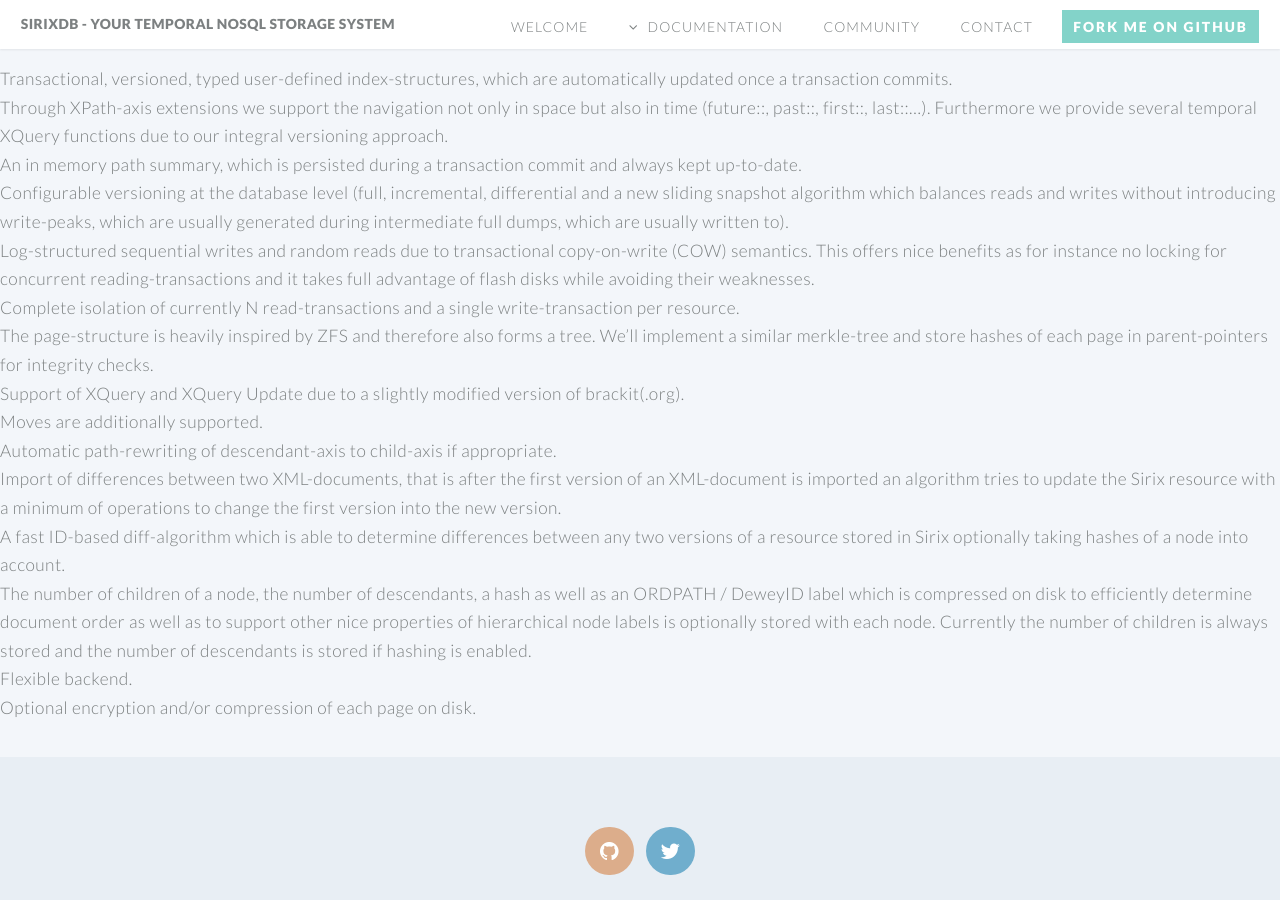
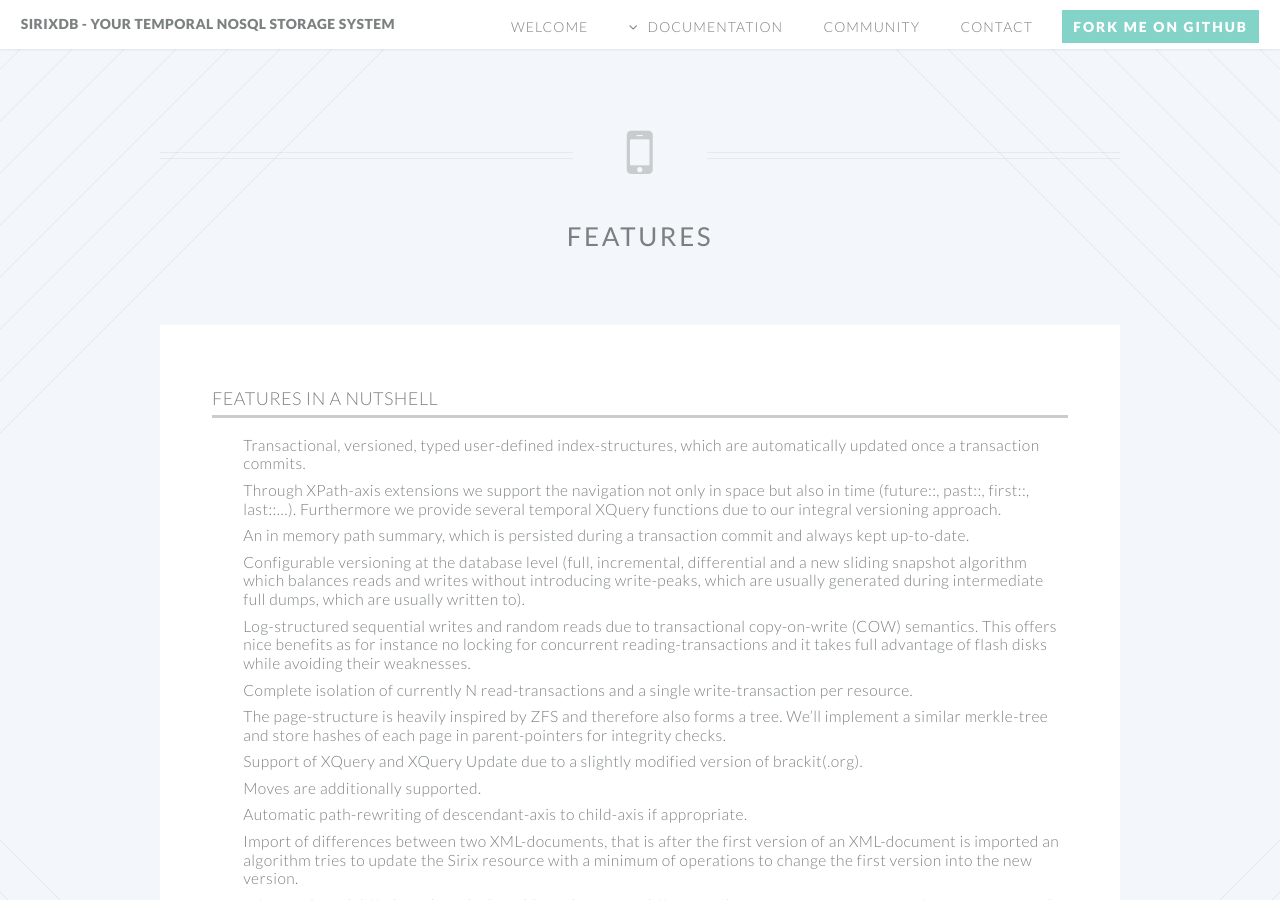
Before and after one commit to sirixdb/sirixdb.github.io, a Jekyll site: the page built from features.md, in a window 1280 px wide and 900 px high. Built offline with Jekyll 4.4.1, drawn with Linux system fonts in a browser that asks for light colours; our own code applies the rules of GitHub Pages for plain Markdown files.

Commit message:
Update features.md

```diff
--- a/features.md
+++ b/features.md
@@ -1,7 +1,9 @@
+---
+layout: documentation
+doctitle: Features
+---
 
-
-
-## Features in a nutshell
+### Features in a nutshell
 - Transactional, versioned, typed user-defined index-structures, which are automatically updated once a transaction commits.
 - Through XPath-axis extensions we support the navigation not only in space but also in time (future::, past::, first::, last::...). Furthermore we provide several temporal XQuery functions due to our integral versioning approach.
 - An in memory path summary, which is persisted during a transaction commit and always kept up-to-date.
```
